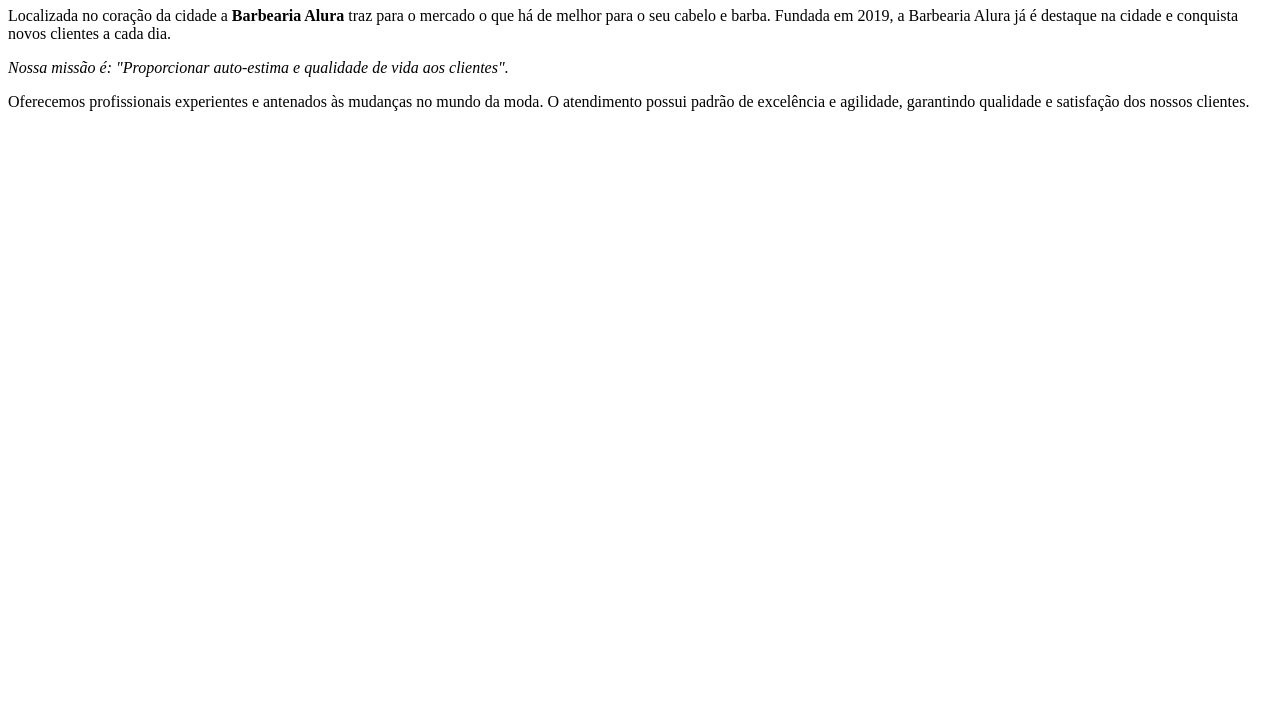
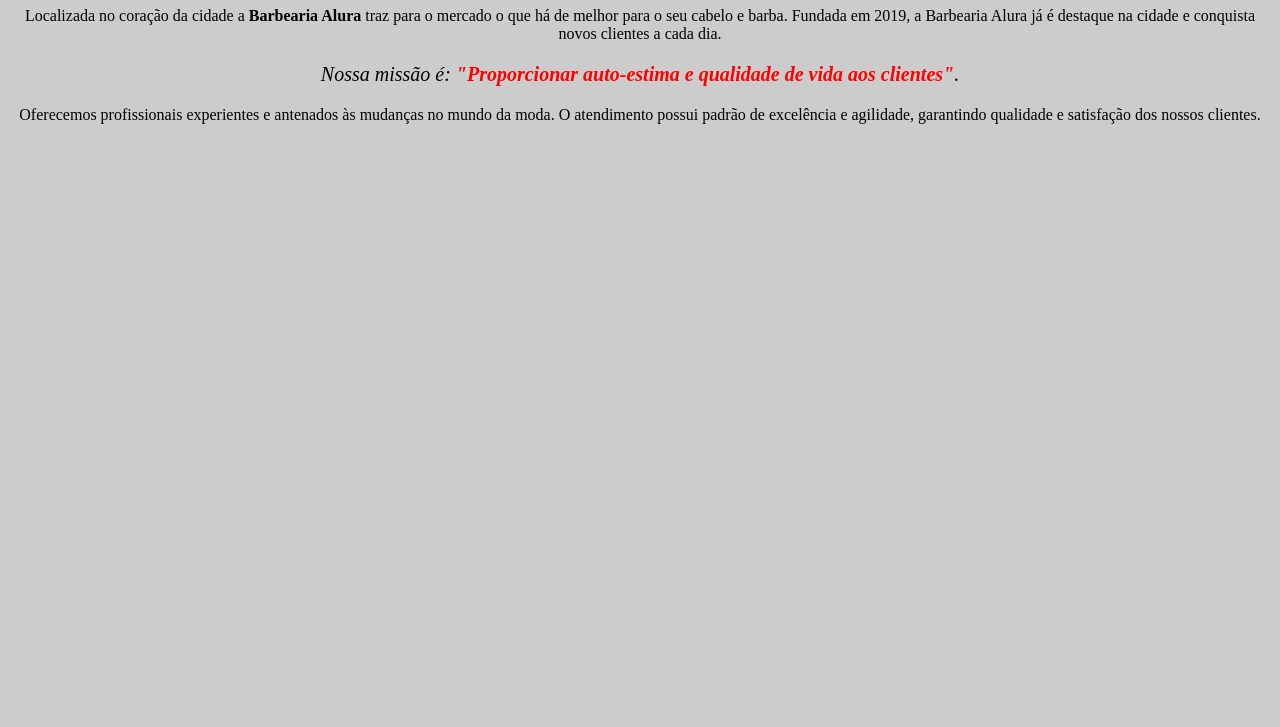
Before and after one commit to viniciusgarci/HTML-Alunos-PPB-2022, a plain HTML site: page index.html in a window 1280 px wide. Shown: the part 73-800 px from the top of the page. Drawn offline with Linux system fonts and the light colour scheme.

Commit message:
termino aula 12

```diff
--- a/index.html
+++ b/index.html
@@ -3,15 +3,16 @@
  <head>
 	<meta charset="UTF-8">
 	<title>barbearia alura</title>
+	<link rel="stylesheet" href="style.css">
  </head>
  <body>
-	<h1>Sobre a Barbearia Alura</h1>
+	<h1 style="text-align: center, backgroud #CCCCCC">Sobre a Barbearia Alura</h1>
 
 
-	<p>Localizada no coração da cidade a <strong> Barbearia Alura </strong> traz para o mercado o que há de melhor para o seu cabelo e barba. Fundada em 2019, a Barbearia Alura já é destaque na cidade e conquista novos clientes a cada dia.</p>
+	<p style="text-align: center;">Localizada no coração da cidade a <strong> Barbearia Alura </strong> traz para o mercado o que há de melhor para o seu cabelo e barba. Fundada em 2019, a Barbearia Alura já é destaque na cidade e conquista novos clientes a cada dia.</p>
 
-	<p><em>Nossa missão é: "Proporcionar auto-estima e qualidade de vida aos clientes".</em></p>
+	<p style="font-size: 20px; style=text-align: center;"><em>Nossa missão é: <strong>"Proporcionar auto-estima e qualidade de vida aos clientes"</strong>.</em></p>
 
-	<p>Oferecemos profissionais experientes e antenados às mudanças no mundo da moda. O atendimento possui padrão de excelência e agilidade, garantindo qualidade e satisfação dos nossos clientes.</p>
+	<p style="text-align: center;">Oferecemos profissionais experientes e antenados às mudanças no mundo da moda. O atendimento possui padrão de excelência e agilidade, garantindo qualidade e satisfação dos nossos clientes.</p>
   </body>
 </html>
--- /dev/null
+++ b/style.css
@@ -0,0 +1,11 @@
+body {
+		background: #CCCCCC;
+}
+
+p{
+
+	text-align: center;
+}
+	em strong{
+		color: red;
+}
```
